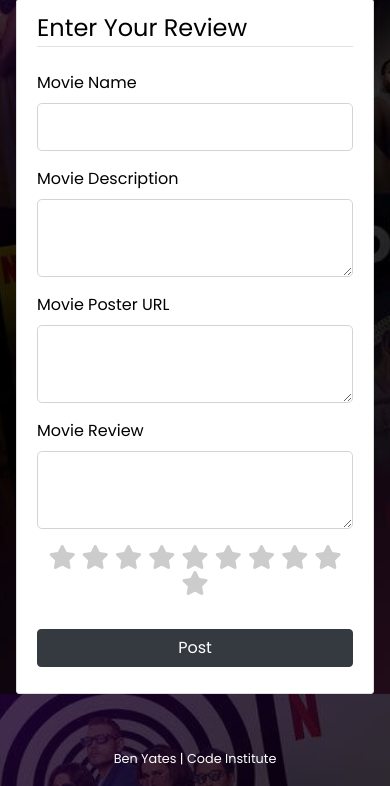
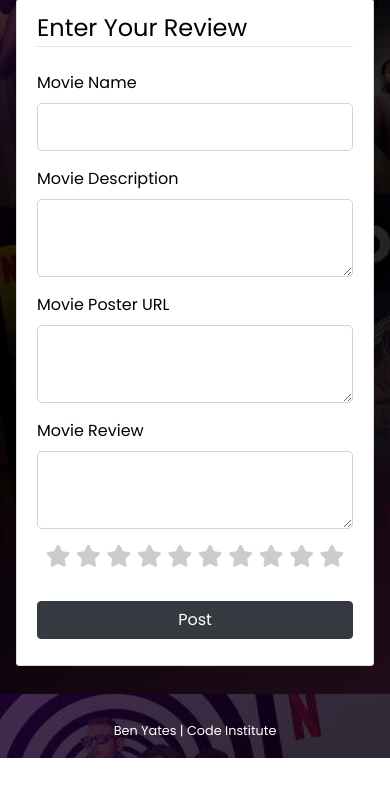
Before and after one commit to BYates1289/Flask-Movie-Review, a Flask app: page /give-review in a window 390 px wide. Shown: the part 150-936 px from the top of the page. After the commit the page ends 908 px from the top, so only its background shows below. Run offline with Flask 2, Linux system fonts and the light colour scheme; some libraries are stand-ins or nearby versions.

Commit message:
Additional media queries to optimise rating stars on all screen sizes.

```diff
--- a/flixreviews/static/css/main.css
+++ b/flixreviews/static/css/main.css
@@ -160,6 +160,11 @@ body {
         height: 300px;
     }
 }
+@media screen and (max-width: 991px) {
+    .rating-stars {
+        font-size: 14px;
+    }
+}
 @media screen and (max-width: 800px) {
     .mobile-center {
         text-align: center !important;
@@ -180,6 +185,21 @@ body {
         text-align: center !important;
     }
 }
+@media screen and (max-width: 567px) {
+    .rating-stars {
+        font-size: 17px;
+    }
+}
+@media screen and (max-width: 539px) {
+    .rating-stars {
+        font-size: 16px;
+    }
+}
+@media screen and (max-width: 512px) {
+    .rating-stars {
+        font-size: 15px;
+    }
+}
 @media screen and (max-width: 500px) {
     .heading {
         font-size: 22px;
@@ -191,9 +211,6 @@ body {
     .stars {
         font-size: 21px;
     }
-    .rating-stars {
-        font-size: 12px;
-    }
     .movie-info p {
         font-size: 14px;
     }
@@ -201,9 +218,39 @@ body {
         text-align: center !important;
     }
 }
+@media screen and (max-width: 485px) {
+    .rating-stars {
+        font-size: 14px;
+    }
+}
+@media screen and (max-width: 458px) {
+    .rating-stars {
+        font-size: 13px;
+    }
+}
+@media screen and (max-width: 430px) {
+    .rating-stars {
+        font-size: 12px;
+    }
+}
+@media screen and (max-width: 402px) {
+    .rating-stars {
+        font-size: 11px;
+    }
+}
+@media screen and (max-width: 402px) {
+    .rating-stars {
+        font-size: 11px;
+    }
+}
 @media screen and (max-width: 375px) {
     .rating-stars {
         font-size: 10px;
+    }
+}
+@media screen and (max-width: 349px) {
+    .rating-stars {
+        font-size: 9px;
     }
 }
 @media screen and (max-width: 320px) {
```
